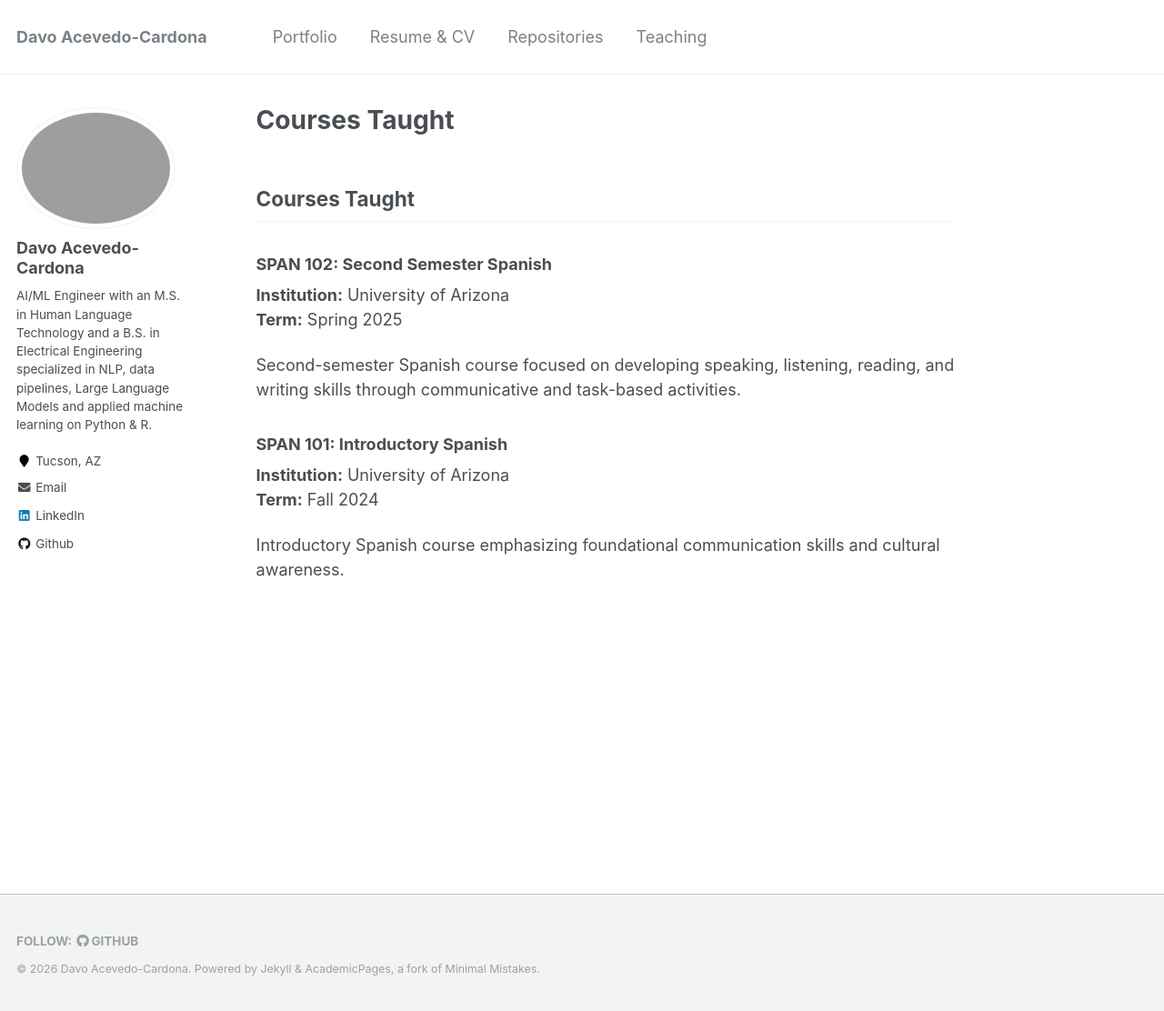
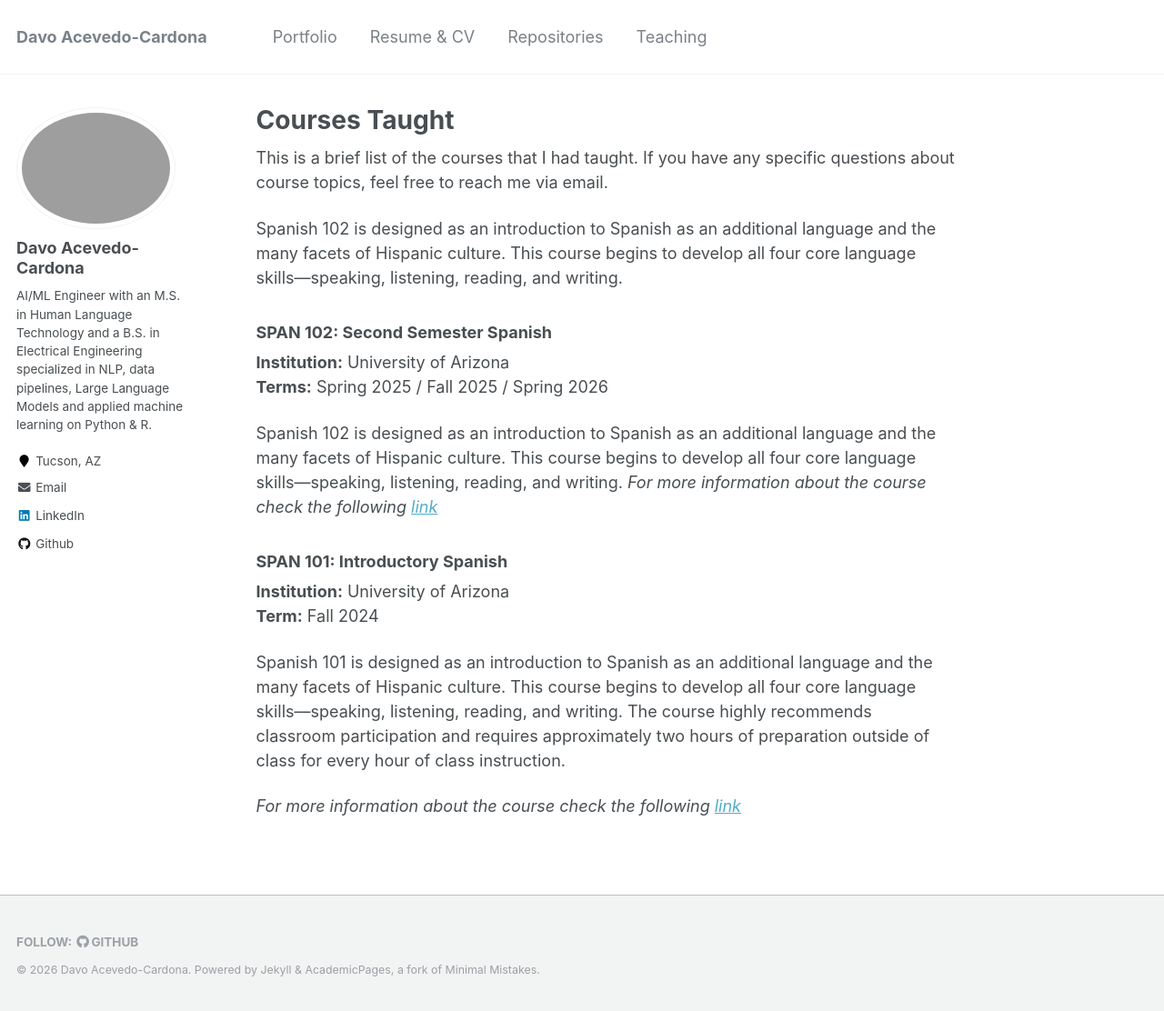
Before and after one commit to lldavoll/lldavoll.github.io, a Jekyll site: the page built from _pages/courses.md, in a window 1280 px wide and 1112 px high. Shown: the whole window at 91% size. Built offline with Jekyll 4.4.1, drawn with Linux system fonts in a browser that asks for light colours.

Commit message:
Update courses.md

```diff
--- a/_pages/courses.md
+++ b/_pages/courses.md
@@ -5,16 +5,22 @@ permalink: /courses/
 author_profile: true
 ---
 
-## Courses Taught
+This is a brief list of the courses that I had taught. If you have any specific questions about course topics, feel free to  reach me via email.
+
+
+Spanish 102 is designed as an introduction to Spanish as an additional language and the many facets of Hispanic culture. This course begins to develop all four core language skills—speaking, listening, reading, and writing.
 
 ### SPAN 102: Second Semester Spanish
 **Institution:** University of Arizona
-**Term:** Spring 2025
+**Terms:** Spring 2025 / Fall 2025 / Spring 2026
 
-Second-semester Spanish course focused on developing speaking, listening, reading, and writing skills through communicative and task-based activities.
+Spanish 102 is designed as an introduction to Spanish as an additional language and the many facets of Hispanic culture. This course begins to develop all four core language skills—speaking, listening, reading, and writing.
+_For more information about the course check the following [link](https://catalog.arizona.edu/courses/0317091)_
 
 ### SPAN 101: Introductory Spanish
 **Institution:** University of Arizona
 **Term:** Fall 2024
 
-Introductory Spanish course emphasizing foundational communication skills and cultural awareness.
+Spanish 101 is designed as an introduction to Spanish as an additional language and the many facets of Hispanic culture. This course begins to develop all four core language skills—speaking, listening, reading, and writing. The course highly recommends classroom participation and requires approximately two hours of preparation outside of class for every hour of class instruction.
+
+_For more information about the course check the following [link](https://catalog.arizona.edu/courses/0317051)_
```
